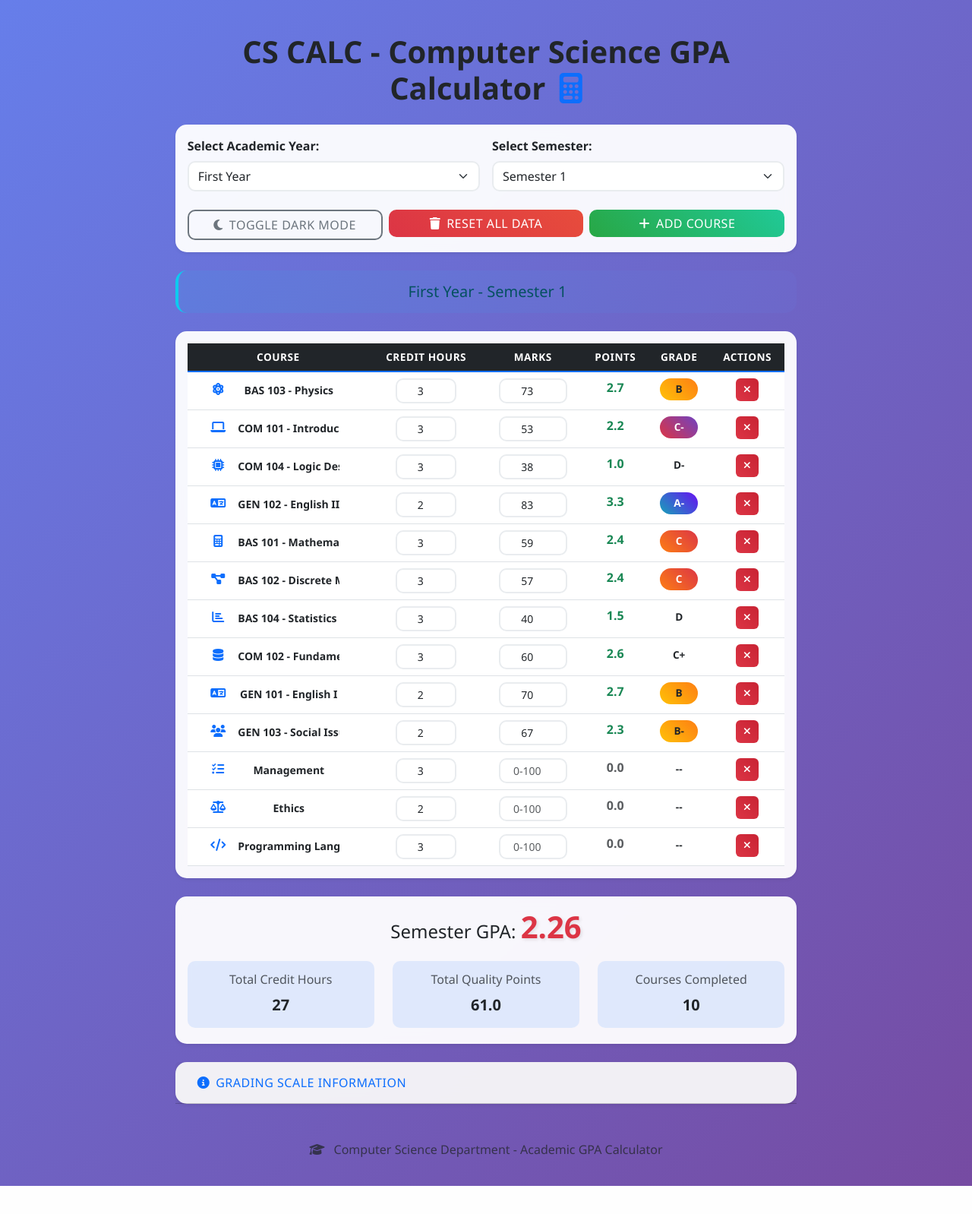
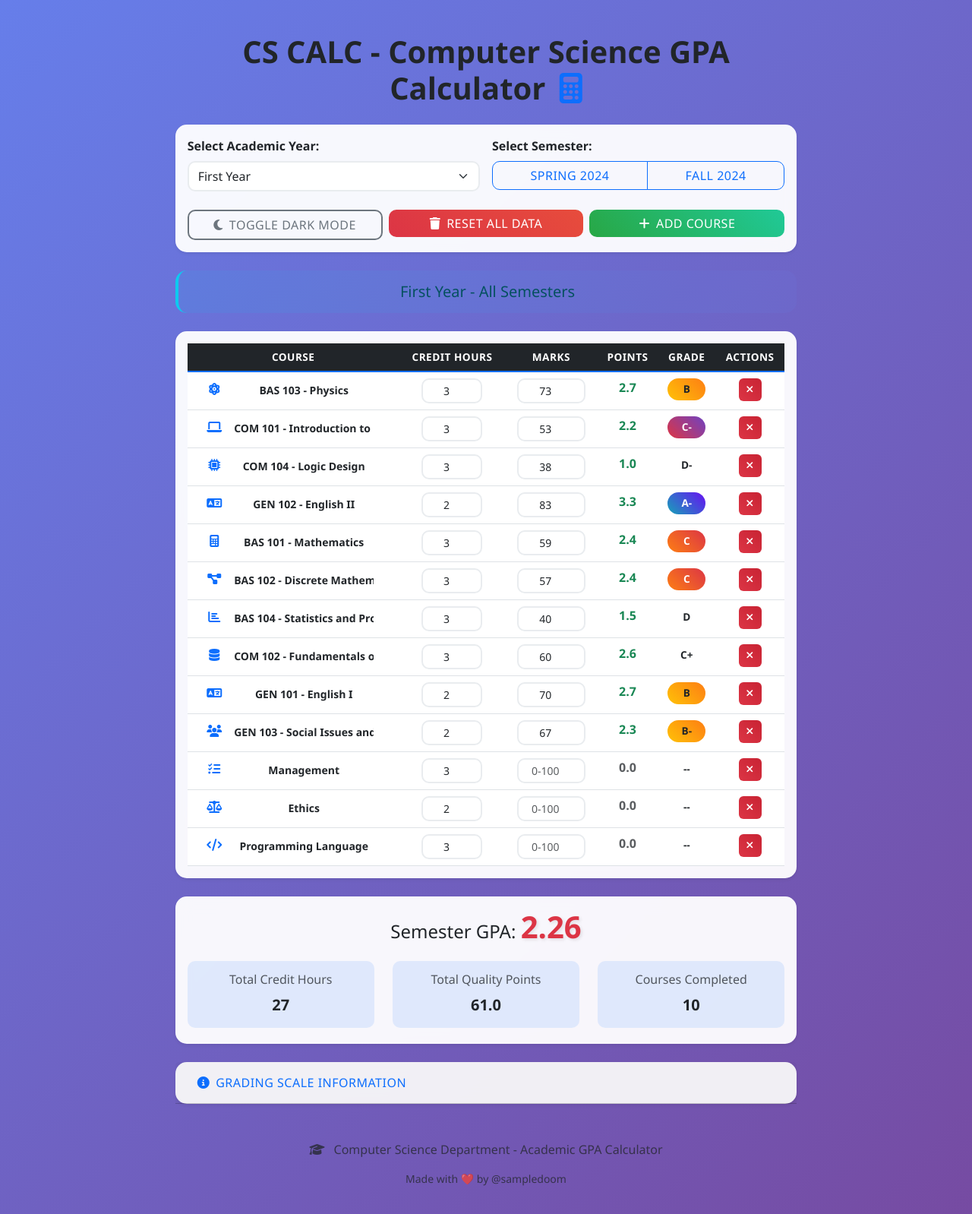
Before and after one commit to Samplezz/cgpa-calculator, a Flask app: page / in a window 1280 px wide. Shown: the whole page at 76% size. Before the commit the page ends 1561 px from the top, so only its background shows below. Run offline with Flask 3, Linux system fonts and the light colour scheme.

Commit message:
Combine both semesters into one calculation with spring/fall buttons
Refactors semester selection to buttons and updates course data with semester info.

Replit-Commit-Author: Agent
Replit-Commit-Session-Id: 8d950416-cc57-4a1c-91f3-cf5adbb09e39
Replit-Commit-Screenshot-Url: https://storage.googleapis.com/screenshot-production-us-central1/c89c5147-50e6-4fff-8cc9-0b108d6583dc/7ebbfdf1-5aa5-4390-89f6-81d00d264b63.jpg

```diff
--- a/static/js/calculator.js
+++ b/static/js/calculator.js
@@ -4,7 +4,7 @@ class GPACalculator {
     constructor() {
         this.courses = [];
         this.currentAcademicYear = 'first';
-        this.currentSemester = '1';
+        this.currentSemester = 'all';
         this.isDarkMode = false;
 
         // Grade scale mapping based on your university system
@@ -15,12 +15,12 @@ class GPACalculator {
             'B+': { points: 3.0, minMarks: 75 },
             'B': { points: 2.7, minMarks: 70 },
             'B-': { points: 2.3, minMarks: 65 },
-            'C+': { points: 2.6, minMarks: 60 }, // Updated to match C+ = 7.80 points for 73 marks
-            'C': { points: 2.4, minMarks: 55 },  // Updated to match C = 4.80 points for 70 marks
-            'C-': { points: 2.2, minMarks: 50 }, // Updated to match C- = 4.40 points for 67 marks
-            'D+': { points: 2.0, minMarks: 45 }, // Added D+ = 6 points for 60 marks
-            'D': { points: 1.5, minMarks: 40 },  // Added D = 4.50 points for 57-59 marks
-            'D-': { points: 1.0, minMarks: 35 }, // Added D- = 3 points for 53 marks
+            'C+': { points: 2.6, minMarks: 60 },
+            'C': { points: 2.4, minMarks: 55 },
+            'C-': { points: 2.2, minMarks: 50 },
+            'D+': { points: 2.0, minMarks: 45 },
+            'D': { points: 1.5, minMarks: 40 },
+            'D-': { points: 1.0, minMarks: 35 },
             'F': { points: 0.0, minMarks: 0 }
         };
 
@@ -52,17 +52,20 @@ class GPACalculator {
     }
 
     setupEventListeners() {
-        // Academic year and semester selection
+        // Academic year selection
         document.getElementById('academicYear').addEventListener('change', (e) => {
             this.currentAcademicYear = e.target.value;
             this.updateDisplay();
             this.saveData();
         });
 
-        document.getElementById('semester').addEventListener('change', (e) => {
-            this.currentSemester = e.target.value;
-            this.updateDisplay();
-            this.saveData();
+        // Semester buttons
+        document.getElementById('springBtn').addEventListener('click', () => {
+            this.filterSemester('spring');
+        });
+
+        document.getElementById('fallBtn').addEventListener('click', () => {
+            this.filterSemester('fall');
         });
 
         // Dark mode toggle
@@ -85,21 +88,21 @@ class GPACalculator {
         if (this.courses.length === 0) {
             const defaultCourses = [
                 // 2024 - SPRING
-                { name: 'BAS 103 - Physics', credits: 3, marks: 73, icon: 'physics' },
-                { name: 'COM 101 - Introduction to Computers', credits: 3, marks: 53, icon: 'computers' },
-                { name: 'COM 104 - Logic Design', credits: 3, marks: 38, icon: 'logic' },
-                { name: 'GEN 102 - English II', credits: 2, marks: 83, icon: 'english' },
+                { name: 'BAS 103 - Physics', credits: 3, marks: 73, icon: 'physics', semester: 'spring' },
+                { name: 'COM 101 - Introduction to Computers', credits: 3, marks: 53, icon: 'computers', semester: 'spring' },
+                { name: 'COM 104 - Logic Design', credits: 3, marks: 38, icon: 'logic', semester: 'spring' },
+                { name: 'GEN 102 - English II', credits: 2, marks: 83, icon: 'english', semester: 'spring' },
                 // 2024 - FALL
-                { name: 'BAS 101 - Mathematics', credits: 3, marks: 59, icon: 'mathematics' },
-                { name: 'BAS 102 - Discrete Mathematics', credits: 3, marks: 57, icon: 'discrete' },
-                { name: 'BAS 104 - Statistics and Probabilities', credits: 3, marks: 40, icon: 'statistics' },
-                { name: 'COM 102 - Fundamentals of Information Systems', credits: 3, marks: 60, icon: 'information' },
-                { name: 'GEN 101 - English I', credits: 2, marks: 70, icon: 'english' },
-                { name: 'GEN 103 - Social Issues and Anti-corruption', credits: 2, marks: 67, icon: 'social' },
+                { name: 'BAS 101 - Mathematics', credits: 3, marks: 59, icon: 'mathematics', semester: 'fall' },
+                { name: 'BAS 102 - Discrete Mathematics', credits: 3, marks: 57, icon: 'discrete', semester: 'fall' },
+                { name: 'BAS 104 - Statistics and Probabilities', credits: 3, marks: 40, icon: 'statistics', semester: 'fall' },
+                { name: 'COM 102 - Fundamentals of Information Systems', credits: 3, marks: 60, icon: 'information', semester: 'fall' },
+                { name: 'GEN 101 - English I', credits: 2, marks: 70, icon: 'english', semester: 'fall' },
+                { name: 'GEN 103 - Social Issues and Anti-corruption', credits: 2, marks: 67, icon: 'social', semester: 'fall' },
                 // Additional requested courses
-                { name: 'Management', credits: 3, marks: '', icon: 'management' },
-                { name: 'Ethics', credits: 2, marks: '', icon: 'ethics' },
-                { name: 'Programming Language', credits: 3, marks: '', icon: 'programming' }
+                { name: 'Management', credits: 3, marks: '', icon: 'management', semester: 'fall' },
+                { name: 'Ethics', credits: 2, marks: '', icon: 'ethics', semester: 'spring' },
+                { name: 'Programming Language', credits: 3, marks: '', icon: 'programming', semester: 'spring' }
             ];
 
             this.courses = defaultCourses.map((course, index) => ({
@@ -110,13 +113,25 @@ class GPACalculator {
         this.renderCoursesTable();
     }
 
+    filterSemester(semester) {
+        this.currentSemester = semester;
+
+        // Update button states
+        document.getElementById('springBtn').classList.toggle('active', semester === 'spring');
+        document.getElementById('fallBtn').classList.toggle('active', semester === 'fall');
+
+        this.updateDisplay();
+        this.saveData();
+    }
+
     addCourse(courseName = '', credits = 3, marks = '') {
         const newCourse = {
             id: Date.now(), // Use timestamp as unique ID
             name: courseName || 'New Course',
             credits: credits,
             marks: marks,
-            icon: 'default'
+            icon: 'default',
+            semester: this.currentSemester === 'all' ? 'spring' : this.currentSemester
         };
 
         this.courses.push(newCourse);
@@ -176,7 +191,12 @@ class GPACalculator {
         const tbody = document.getElementById('coursesTableBody');
         tbody.innerHTML = '';
 
-        this.courses.forEach(course => {
+        // Filter courses based on selected semester
+        const filteredCourses = this.currentSemester === 'all'
+            ? this.courses
+            : this.courses.filter(course => course.semester === this.currentSemester);
+
+        filteredCourses.forEach(course => {
             const gradeInfo = this.getGradeFromMarks(course.marks);
             const row = document.createElement('tr');
             row.className = 'fade-in';
@@ -188,7 +208,7 @@ class GPACalculator {
                         <input type="text" class="form-control form-control-sm border-0 text-center fw-semibold"
                                value="${course.name}"
                                onchange="gpaCalculator.updateCourse(${course.id}, 'name', this.value)"
-                               style="background: transparent; max-width: 150px;">
+                               style="background: transparent; max-width: 200px;">
                     </div>
                 </td>
                 <td class="text-center">
@@ -234,7 +254,12 @@ class GPACalculator {
         let totalQualityPoints = 0;
         let coursesCompleted = 0;
 
-        this.courses.forEach(course => {
+        // Filter courses based on selected semester
+        const filteredCourses = this.currentSemester === 'all'
+            ? this.courses
+            : this.courses.filter(course => course.semester === this.currentSemester);
+
+        filteredCourses.forEach(course => {
             if (course.marks !== '' && !isNaN(course.marks)) {
                 const gradeInfo = this.getGradeFromMarks(course.marks);
                 const credits = parseInt(course.credits) || 0;
@@ -276,13 +301,23 @@ class GPACalculator {
             'fifth': 'Fifth Year'
         };
 
+        const semesterNames = {
+            'spring': 'Spring 2024',
+            'fall': 'Fall 2024',
+            'all': 'All Semesters'
+        };
+
         document.getElementById('yearDisplay').textContent = yearNames[this.currentAcademicYear];
-        document.getElementById('semesterDisplay').textContent = `Semester ${this.currentSemester}`;
+        document.getElementById('semesterDisplay').textContent = semesterNames[this.currentSemester];
 
         // Update dropdown values
         document.getElementById('academicYear').value = this.currentAcademicYear;
-        document.getElementById('semester').value = this.currentSemester;
 
+        // Update button states
+        document.getElementById('springBtn').classList.toggle('active', this.currentSemester === 'spring');
+        document.getElementById('fallBtn').classList.toggle('active', this.currentSemester === 'fall');
+
+        this.renderCoursesTable();
         this.calculateGPA();
     }
 
@@ -307,7 +342,7 @@ class GPACalculator {
         if (confirm('Are you sure you want to reset all data? This action cannot be undone.')) {
             this.courses = [];
             this.currentAcademicYear = 'first';
-            this.currentSemester = '1';
+            this.currentSemester = 'all';
 
             this.loadDefaultCourses();
             this.updateDisplay();
--- a/templates/index.html
+++ b/templates/index.html
@@ -43,10 +43,10 @@
                             <!-- Semester Selection -->
                             <div class="col-md-6">
                                 <label for="semester" class="form-label fw-semibold">Select Semester:</label>
-                                <select class="form-select" id="semester">
-                                    <option value="1">Semester 1</option>
-                                    <option value="2">Semester 2</option>
-                                </select>
+                                <div class="btn-group w-100" role="group">
+                                    <button type="button" class="btn btn-outline-primary" id="springBtn">Spring 2024</button>
+                                    <button type="button" class="btn btn-outline-primary" id="fallBtn">Fall 2024</button>
+                                </div>
                             </div>
                         </div>
 
@@ -73,7 +73,7 @@
 
                 <!-- Current Semester Display -->
                 <div class="alert alert-info text-center mb-4" id="currentSemester">
-                    <h5 class="mb-0"><span id="yearDisplay">First Year</span> - <span id="semesterDisplay">Semester 1</span></h5>
+                    <h5 class="mb-0"><span id="yearDisplay">First Year</span> - <span id="semesterDisplay">All Semesters</span></h5>
                 </div>
 
                 <!-- Courses Table -->
@@ -188,6 +188,9 @@
                         <i class="fas fa-graduation-cap me-2"></i>
                         Computer Science Department - Academic GPA Calculator
                     </p>
+                    <p class="text-muted small">
+                        Made with ❤️ by @sampledoom
+                    </p>
                 </footer>
             </div>
         </div>
```
